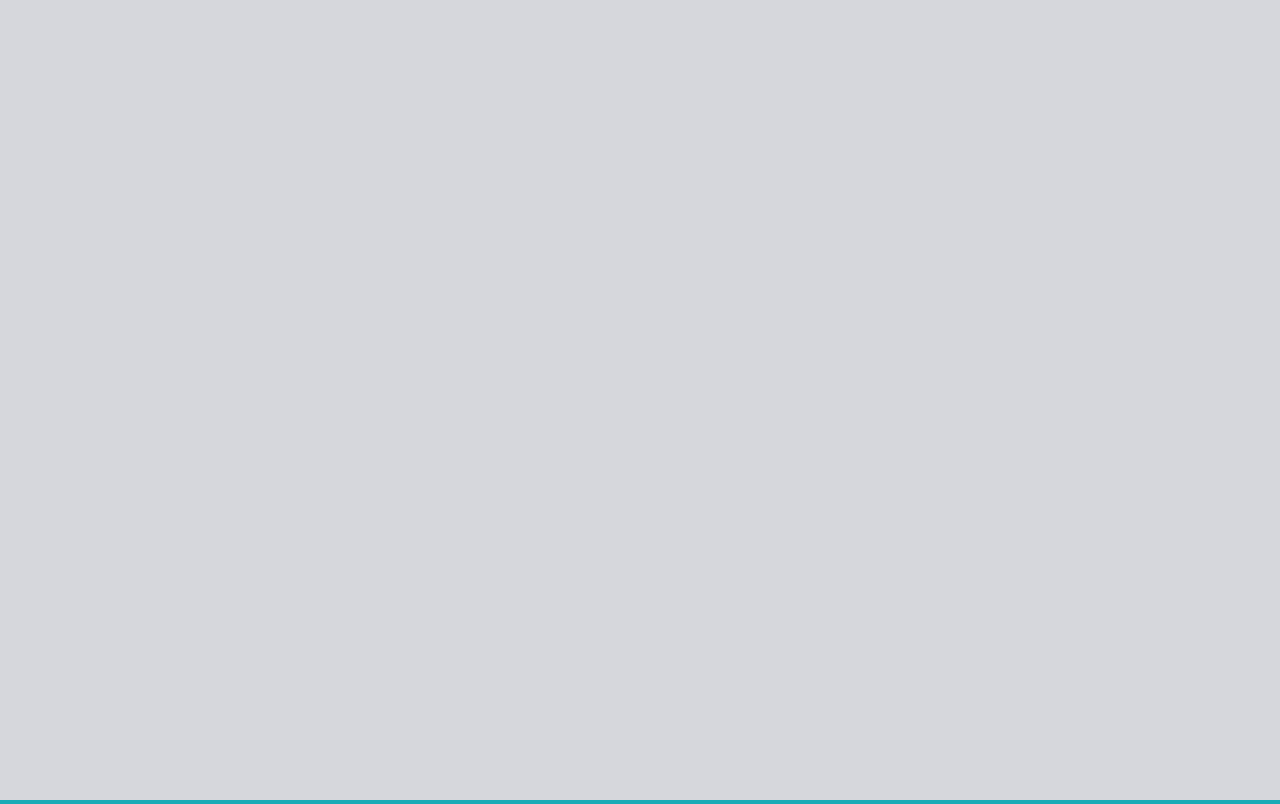
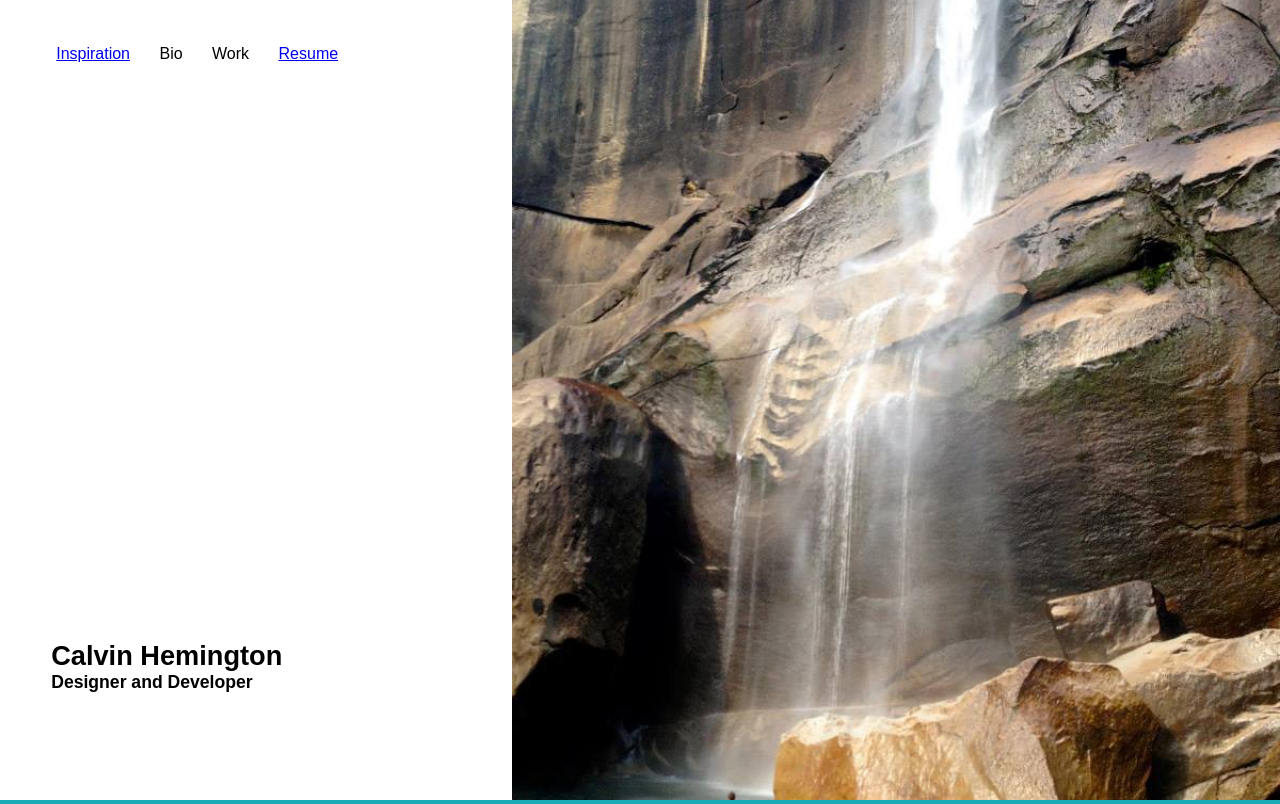
Before and after one commit to hemingto/portfolio, a plain HTML site: page index.html in a window 1280 px wide. Shown: the top 804 px of the page. Drawn offline with nearby package versions, Linux system fonts and the light colour scheme.

Commit message:
home page update

```diff
--- a/index.html
+++ b/index.html
@@ -4,6 +4,10 @@
 
     <head>
         <title>Calvin Hemington</title>
+        <!--
+        <script src="https://use.typekit.net/oib7khc.js"></script>
+        <script>try{Typekit.load({ async: true });}catch(e){}</script>
+        -->
         <script src= 'http://ajax.googleapis.com/ajax/libs/jquery/1.11.1/jquery.min.js'></script>
         <script src="windows.js"></script>
         <script src="jquery.js"></script>
@@ -15,9 +19,25 @@
 
         <section id="0" class="window">
 
+            <div id="half">
+                <div class="nav">
+                   <ul>
+                        <li><a href="#inspiration">Inspiration</a></li>
+                        <li>Bio</li>
+                        <li>Work</li>
+                        <li><a href="#resume">Resume</a></li>
+                   </ul>
+                </div>
+                <div class="name">
+                   <h1>Calvin Hemington</h1>
+                   <h2>Designer and Developer</h2>
+                </div>
+            </div>
+            <div id="picture">
+                <!-- <img src="images/dude.jpg" alt="portrait"> -->
+            </div>
 
         </section>
-
         <section id="1" class="window">
 
 
@@ -33,8 +53,9 @@
 
         </section>
 
-        <section id="4" class="window">
-            <img id="resume" src="images/Resume_DropShadow.png" alt="resume">
+        <section id="4" class="window fifth_panel">
+            <!-- <a name="resume">Resume</a> -->
+            <img id="resume" src="images/Resume_DropShadow_gray.png" alt="resume">
 
         </section>
 
--- a/style.css
+++ b/style.css
@@ -1,4 +1,5 @@
 
+/*<===========global===========>*/
 
 html, body {
   margin: 0;
@@ -12,7 +13,7 @@ html, body {
 }
 
 .window:nth-child(1) {
-  background: #d5d7dd;
+  background: #ffffff;
   top: 0%;
 }
 .window:nth-child(2) {
@@ -40,9 +41,122 @@ html, body {
   top: 500%;
 }
 
+ul, li {
+  font-family: Arial, Helvetica, sans-serif;
+}
+
+h1, h2 {
+  font-family: Arial, Helvetica, sans-serif;
+  font-weight: 800;
+}
+
+h1 {
+  font-size: 1.7em;
+}
+
+h2 {
+  font-size: 1.1em;
+}
+
+
+/*<=========== first panel ==============>*/
+
+.nav, .name, #picture, #half {
+  display: inline-block;
+  vertical-align: top;
+  position:relative;
+}
+
+#half {
+  width:40%;
+  height:100%;
+}
+
+.nav {
+  width: 100%;
+  height:80%;
+/*  background-color:purple;*/
+}
+
+.nav ul {
+  margin: 40px 0px 0px 10%;
+  padding-left:0px;
+}
+
+.nav ul li {
+  display: inline-block;
+  margin-right:15px;
+  padding:5px;
+}
+
+.name {
+  width:100%;
+  height:20%;
+  /*background-color: #333a40;*/
+}
+
+.name h1, .name h2 {
+  margin:0px;
+  margin-left:10%;
+}
+
+.name h1 {
+  top:-20;
+}
+
+.name h2 {
+}
+
+#picture {
+  width:60%;
+  height: 100%;
+  margin-left:-4px;
+  position:relative;
+ /* background-color:orange;*/
+/*  background-image: url("images/dummy-img.jpg");
+  background-repeat:no-repeat;
+  background-position: center center;*/
+    background: url("images/yosemite.jpg") no-repeat center center;
+  -webkit-background-size: cover;
+  -moz-background-size: cover;
+  -o-background-size: cover;
+  background-size: cover;
+}
+
+#picture img {
+  width:517.6px;
+  height:517.6px;
+  position:absolute;
+  bottom:0;
+  margin-left:10%;
+  margin-bottom: 10%
+}
+
+/*<===========fifth_panel===============>*/
+
+.fifth_panel a {
+  margin:0px;
+  padding:0px;
+  position:relative;
+}
+
 #resume {
   width:954px;
   height:806px;
-  margin-top:120px;
+  display:inline-block;
+  position:absolute;
+  bottom:0;
+  margin-left:5%;
 
 }
+
+@media (max-width: 1000px) {
+
+  #resume {
+    width: 572px;
+    height:484px;
+    margin-left:0;
+
+  }
+
+}
--- a/windows.js
+++ b/windows.js
@@ -6,7 +6,7 @@
  * Licensed under the MIT license
  */
 
-;(function ( $, window, document, undefined ) {
+(function ( $, window, document, undefined ) {
 
 
 var that = this,
```
Also changed, not shown: images/Resume_DropShadow_gray.png (added), images/dude.jpg (added), images/dummy-img.jpg (added), images/test.jpg (added), images/yosemite.jpg (added).
